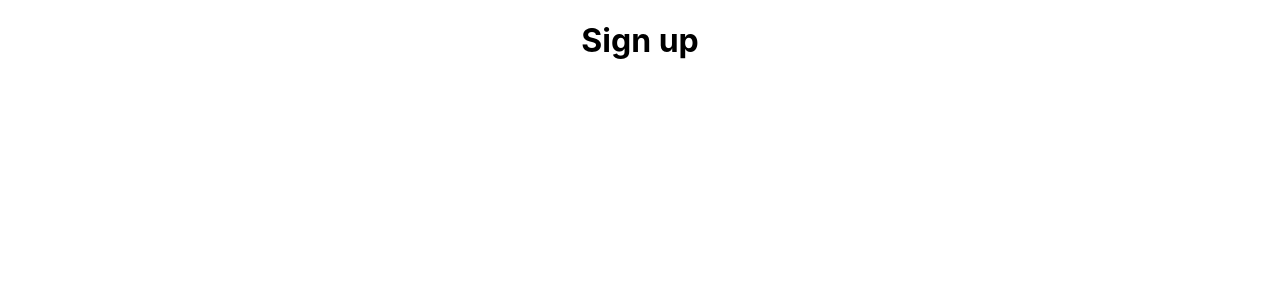
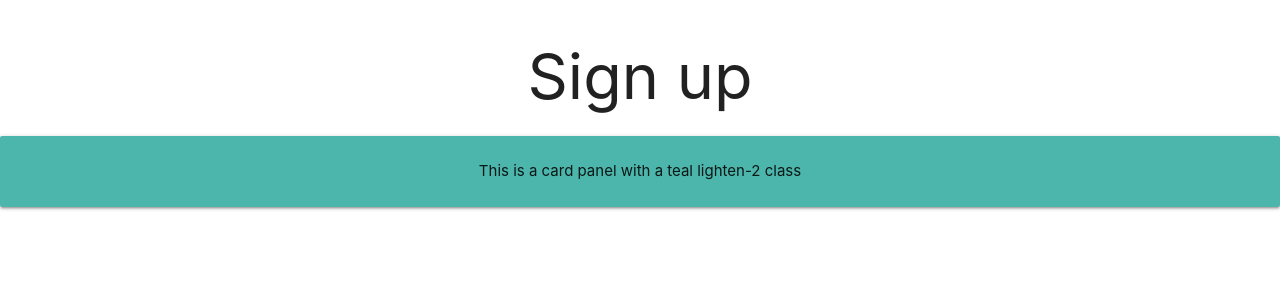
Before and after one commit to aibarrola/ChatterPillar, a React (Create React App) app: page / in a window 1280 px wide. Shown: the top 300 px of the page. Built offline with nearby package versions, Linux system fonts and the light colour scheme.

Commit message:
added materialize css

```diff
--- a/package.json
+++ b/package.json
@@ -6,6 +6,7 @@
     "@testing-library/jest-dom": "^4.2.4",
     "@testing-library/react": "^9.5.0",
     "@testing-library/user-event": "^7.2.1",
+    "materialize-css": "^1.0.0-rc.2",
     "react": "^16.13.1",
     "react-dom": "^16.13.1",
     "react-router-dom": "^5.2.0",
--- a/src/App.js
+++ b/src/App.js
@@ -1,5 +1,6 @@
 import React from 'react';
 import './App.css';
+import 'materialize-css/dist/css/materialize.min.css'
 import { Route, Link, BrowserRouter as Router, Switch } from 'react-router-dom'
 
 import SignUp from './components/pages/signUp'
--- a/src/components/pages/signUp.jsx
+++ b/src/components/pages/signUp.jsx
@@ -1,10 +1,14 @@
 import React from 'react'
+import M from 'materialize-css'
+
 
 
 function signup(){
     return(
         <div>
             <h1> Sign up</h1>
+            <div class="card-panel teal lighten-2">This is a card panel with a teal lighten-2 class</div>
+
         </div>
     );
 }
```
Also changed, not shown: 1 other file (tests, documents, lock files or other folders).
